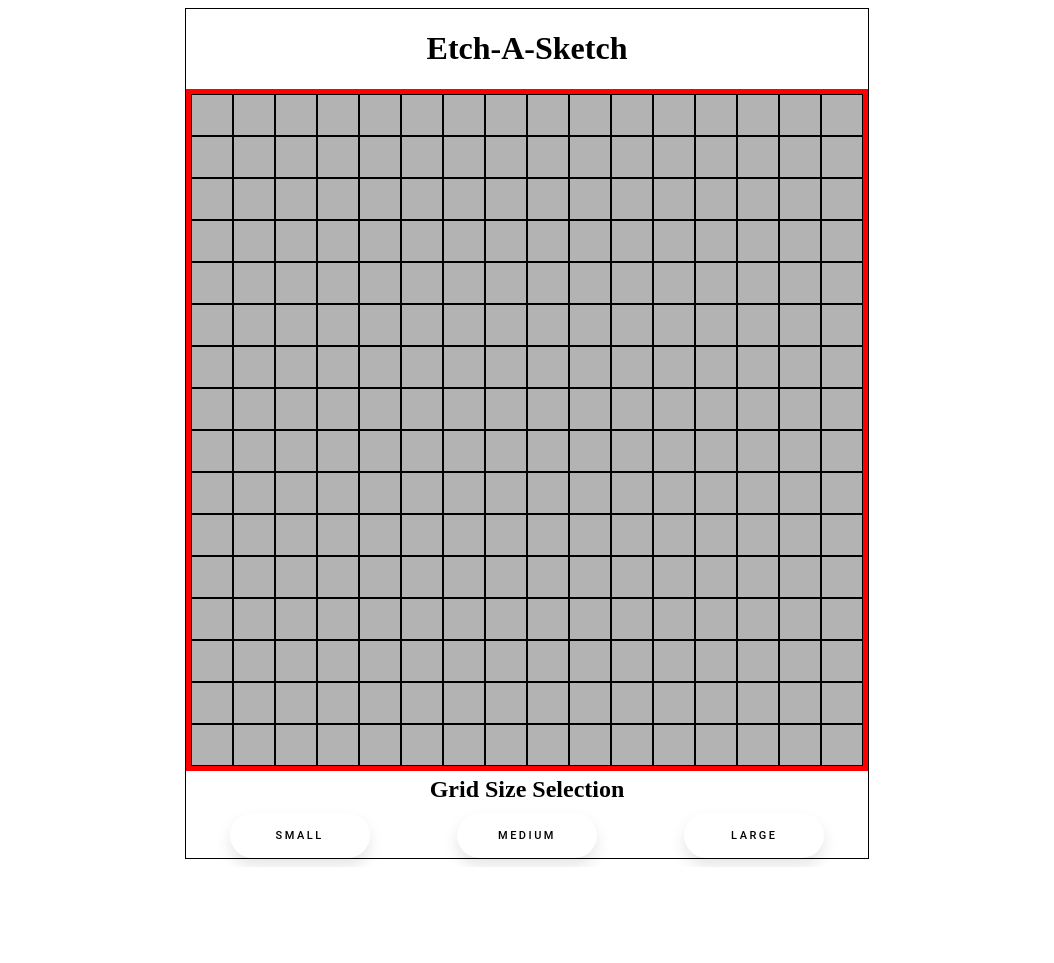
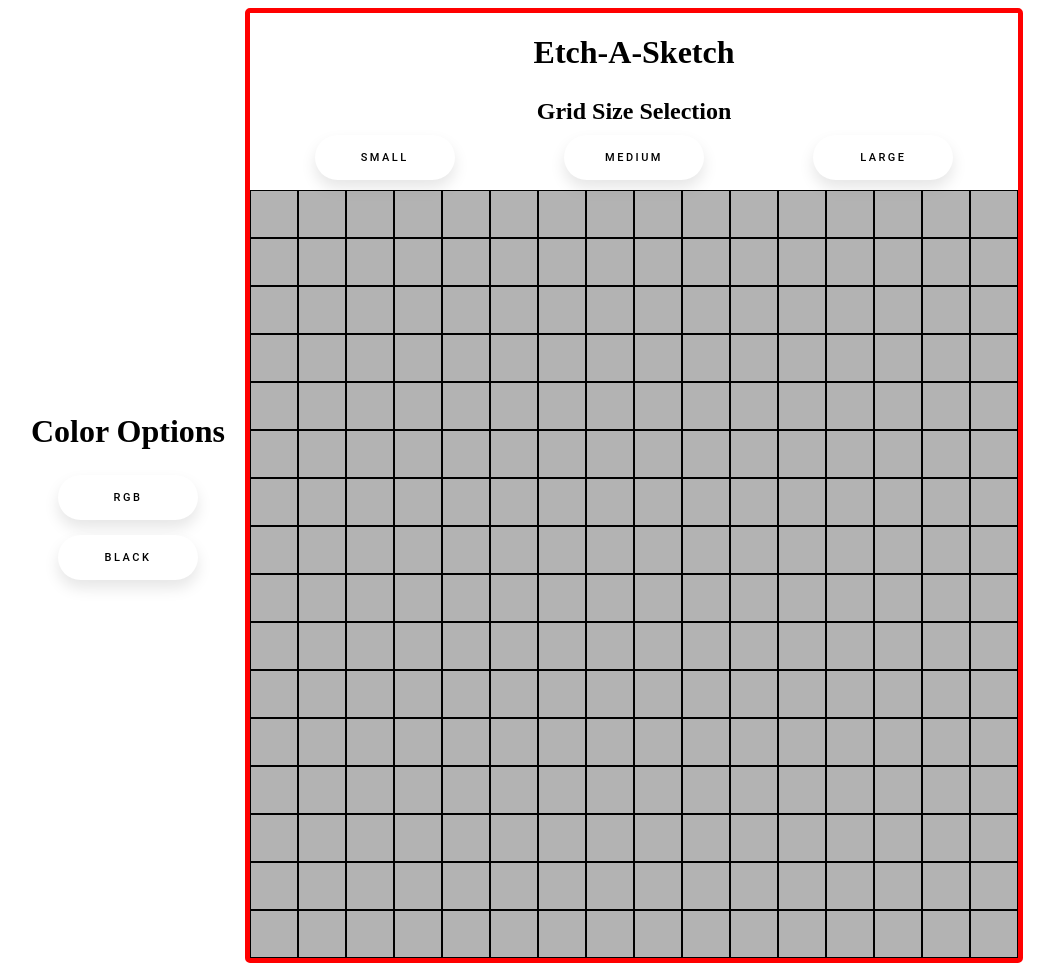
Before and after one commit to WeitlerT/etch-a-sketch, a plain HTML site: page index.html in a window 1280 px wide. Shown: the whole page, without its empty margins (113-1167 px from the left). Before the commit the page ends 867 px from the top, so only its background shows below. Drawn offline with Linux system fonts and the light colour scheme.

Commit message:
Added color options
Need to actually add RGB random functionality and a footer

```diff
--- a/index.html
+++ b/index.html
@@ -9,17 +9,28 @@
     <link rel="stylesheet" href="/style.css">
 </head>
 <body>
+    <div class="sidebar-wrapper">
+        <h1>Color Options</h1>
+        <button id="rgbBtn">RGB</button>
+        <button id="blackBtn">Black</button>
+    </div>
     <div class="content-wrapper">
         <h1 class="header">Etch-A-Sketch</h1>
-        <div class="grid-wrapper">
-
-        </div>
         <h2>Grid Size Selection</h2>
         <div class="btn-wrapper">
             <button id="lBtn">Large</button>
             <button id="mBtn">Medium</button>
             <button id="sBtn">Small</button>
         </div>
+        <div class="grid-wrapper">
+
+        </div>
+
     </div>
+
+    <!-- <footer>
+        <p>Author: Tyler Weitler<br>
+        <a href="https://weitlert.github.io/">weitlert.github</a></p>
+      </footer> -->
 </body>
 </html>
--- a/script.js
+++ b/script.js
@@ -1,15 +1,29 @@
-//Variables
+//DOM Variables
 const wrapper = document.querySelector('.grid-wrapper');
 const lBtn = document.getElementById('lBtn');
 const mBtn = document.getElementById('mBtn');
 const sBtn = document.getElementById('sBtn');
+const rgbBtn = document.getElementById('rgbBtn');
+const blackBtn = document.getElementById('blackBtn');
+
+//Global Variables
+let color = "black";
 let size = 16;
+
 //Listeners
 lBtn.addEventListener('click', tableSize);
 mBtn.addEventListener('click', tableSize);
 sBtn.addEventListener('click', tableSize);
+rgbBtn.addEventListener('click', function(){
+    color = "red";
+});
+blackBtn.addEventListener('click', function(){
+    color = "black";
+});
 
-
+//Our function for making the table. Its just taking in 2 numbers
+//and a size which is really just to help us with css class selectors
+//its appending as many cells(divs) as needed for table
 function makeTable(n1,n2,size){
     for (let i=0; i < (n1*n2); i++){
         const div = document.createElement("div");
@@ -19,39 +33,39 @@ function makeTable(n1,n2,size){
 makeTable(16,16,'small');
 
 function tableSize(e){
-    // console.log(e.target);
-    // console.log(this.id);
+    //e is event being passed (the btn pressed)
+    //'this' referring to button and we are grabbing id to check
+    //Generate the board based off option chosen
     if (this.id == "lBtn"){
         console.log("LARGE");
         wrapper.innerHTML = '';
+        wrapper.style.gridTemplateColumns = "repeat(24, 1fr)";
         makeTable(24,24,'large');
         startPaint();
     }
     else if(this.id == "mBtn"){
         console.log("MEDIUM");
         wrapper.innerHTML = '';
+        wrapper.style.gridTemplateColumns = "repeat(20, 1fr)";
         makeTable(20,20,'medium');
         startPaint();
     }
     else if (this.id == "sBtn"){
         console.log("SMALL");
         wrapper.innerHTML = '';
+        wrapper.style.gridTemplateColumns = "repeat(16, 1fr)";
         makeTable(16,16,'small');
         startPaint();
     }
 }
+//Loop through all divCells and add event listener for hover
+//add style on hover
 function startPaint(){
     let cells = document.querySelectorAll("div.divCell");
     cells.forEach(cell => cell.addEventListener("mouseover", function(e){
-        console.log("hello");
-        e.target.style.backgroundColor = "black";
+        // console.log("hello");
+        e.target.style.backgroundColor = color;
     }));
 }
 
-//Loop through all divCells and add event listener for hover
-//add style on hover
-
-
-// function paintCell(e){
-//     e.target.style.backgroundColor = "black";
-// }
+startPaint();
--- a/style.css
+++ b/style.css
@@ -1,21 +1,27 @@
 body{
     display: flex;
     justify-content: center;
+    min-height: 100vh;
+    /* flex-direction: column; */
+    /* border: 3px blue solid; */
 }
 
+/* MAIN WRAPPERS */
 .content-wrapper{
     display: flex;
     flex-direction: column;
-    border: 1px black solid;
-    max-width: 700px;
-    min-width: 500px;
+    border: 5px red solid;
+    border-radius: 5px;
+    max-width: 750px;
+    min-width: 768px;
+    flex: 1;
 }
 
 .grid-wrapper{
     display: grid;
     grid-template-columns: repeat(16, 1fr);
-    border: 5px red solid;
     min-height: 500px;
+    min-width: 768px;
     background-color: rgba(128, 128, 128, 0.599);
 }
 
@@ -23,18 +29,40 @@ body{
     border: 1px black solid;
 }
 
+.btn-wrapper {
+    display: flex;
+    justify-content:space-around;
+    flex-direction: row-reverse;
+    margin: 10px;
+}
+
+.sidebar-wrapper {
+    /* border: 2px solid black; */
+    display: flex;
+    flex-direction: column;
+    gap: 15px;
+    align-items: center;
+    margin-right: 20px;
+    justify-content: center;
+}
+
+/* HEADERS/TEXT */
 .header {
     color: black;
     text-align: center;
 }
 
-.btn-wrapper{
-    display: flex;
-    justify-content:space-around;
-    flex-direction: row-reverse;
-    margin-top: 10px;
+h2 {
+    text-align: center;
+    margin-top: 5px;
+    margin-bottom: 0px;
 }
 
+.sidebar-wrapper h1 {
+    margin-bottom: 10px;
+    text-align: center;
+}
+/* BUTTONS */
 button {
     width: 140px;
     height: 45px;
@@ -51,32 +79,44 @@ button {
     transition: all 0.3s ease 0s;
     cursor: pointer;
     outline: none;
-    }
+}
 
   button:hover {
     background-color: #da4949;
     box-shadow: 0px 15px 20px rgba(0, 0, 0, 0.4);
     color: #fff;
     transform: translateY(-7px);
-  }
+}
 
+#sBtn:hover {
+    font-size: 7px;
+}
+
+#lBtn:hover {
+    font-size: 20px;
+}
+
+#rgbBtn:hover {
+
+    background: linear-gradient(90deg, rgba(121,9,9,1) 1%, rgba(22,121,9,1) 49%, rgba(19,0,255,1) 100%);
+}
+
+#blackBtn:hover{
+    background-color: black;
+}
+
+/* CELL SIZING */
 div .small{
-    height: 40px;
-    width: 40px;
+    height: 46px;
+    width: 46px;
 }
 
 div .medium{
-    height: 30px;
-    width: 30px;
+    height: 36px;
+    width: 36.4px;
 }
 
 div .large {
     height: 30px;
     width: 30px;
 }
-
-h2 {
-    text-align: center;
-    margin-top: 5px;
-    margin-bottom: 0px;
-}
```
